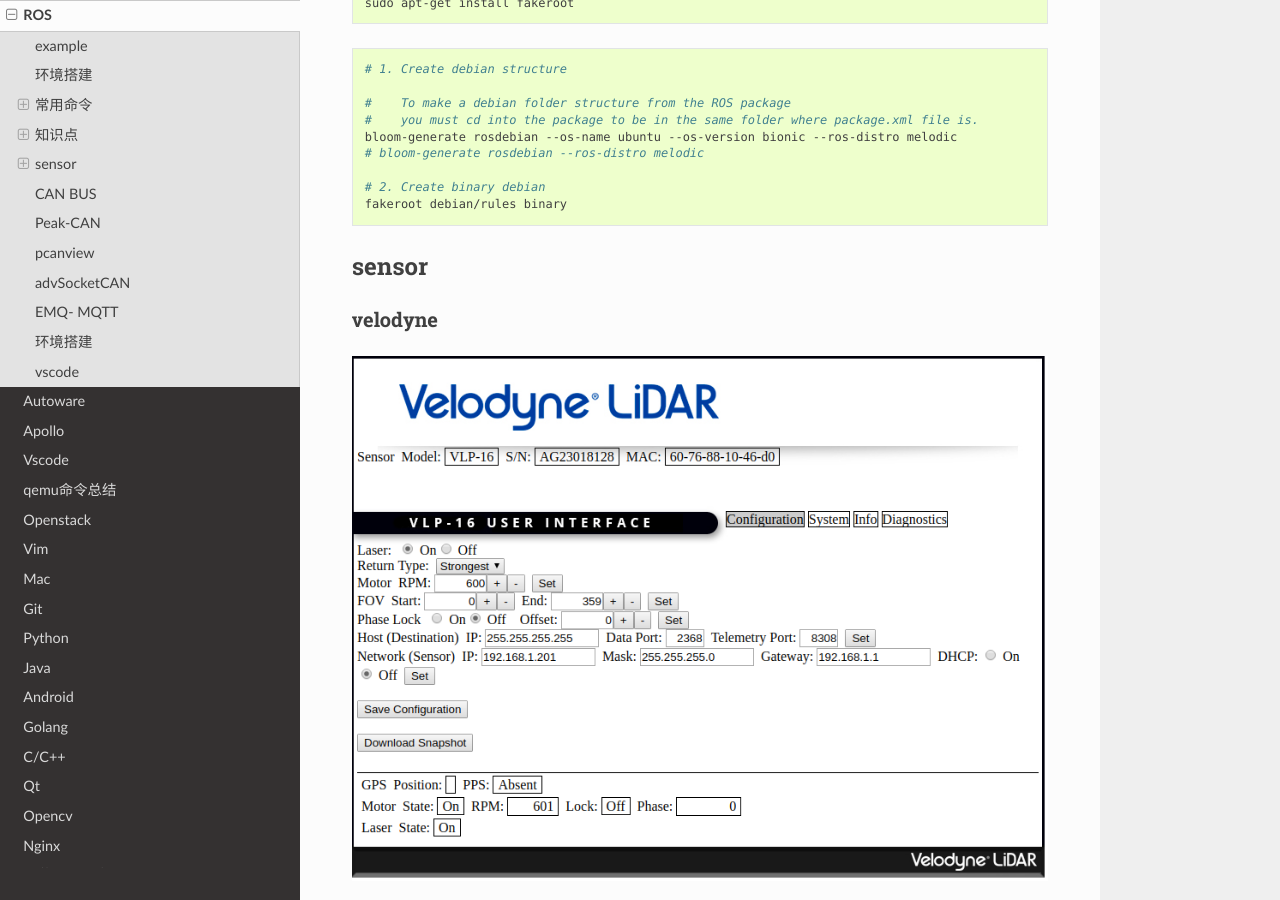
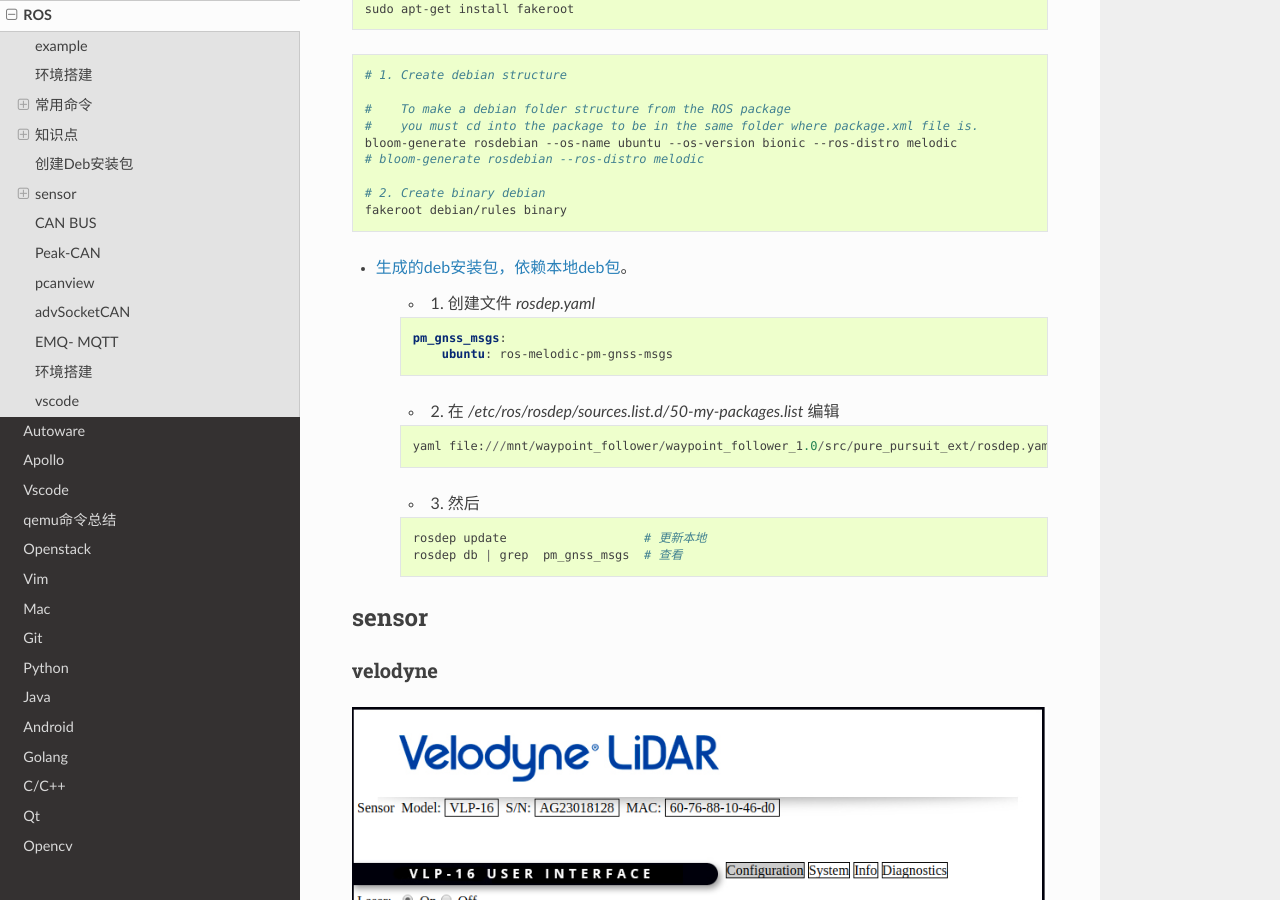
Before and after one commit to my-rds-store/my_space, a Sphinx documentation site: the page built from source/ros/index.rst, in a window 1280 px wide and 900 px high, scrolled down 10409 px. Built offline with Sphinx 7.4.7 and the Read the Docs theme 2.0.0, drawn with Linux system fonts in a browser that asks for light colours.

Commit message:
update ...

```diff
--- a/source/ros/index.rst
+++ b/source/ros/index.rst
@@ -556,8 +556,9 @@
 https://www.jianshu.com/p/872dc7b514f1?utm_campaign
 
 
+***************
 创建Deb安装包
-==========================
+***************
 
 * `How to make a debian from a ROS package <https://gist.github.com/awesomebytes/196eab972a94dd8fcdd69adfe3bd1152>`_
 
@@ -580,6 +581,31 @@
 
     # 2. Create binary debian
     fakeroot debian/rules binary
+
+* `生成的deb安装包，依赖本地deb包 <https://answers.ros.org/question/280213/generate-deb-from-dependent-res-package-locally/#280235>`_。
+
+    * 1. 创建文件 `rosdep.yaml`
+
+    .. code:: yaml
+
+        pm_gnss_msgs:
+            ubuntu: ros-melodic-pm-gnss-msgs
+
+    * 2. 在 `/etc/ros/rosdep/sources.list.d/50-my-packages.list` 编辑
+
+
+    .. code::
+
+        yaml file:///mnt/waypoint_follower/waypoint_follower_1.0/src/pure_pursuit_ext/rosdep.yaml
+
+
+    * 3. 然后
+
+    .. code::
+
+        rosdep update                   # 更新本地
+        rosdep db | grep  pm_gnss_msgs  # 查看
+
 
 ***************
 sensor
```
